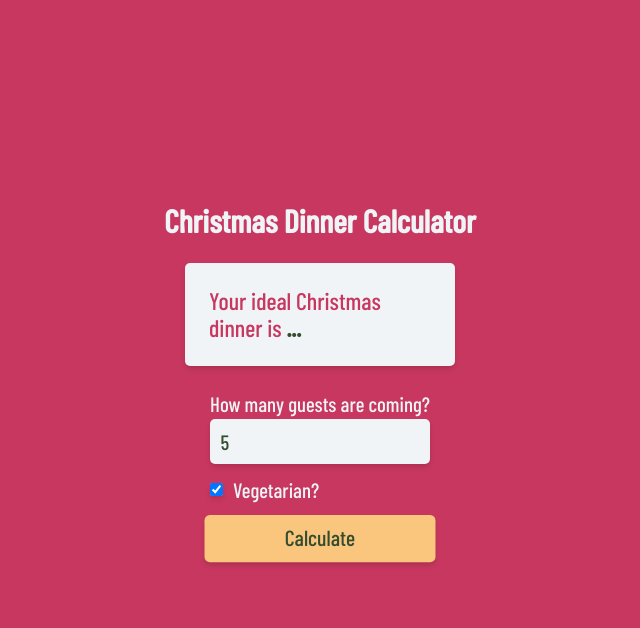
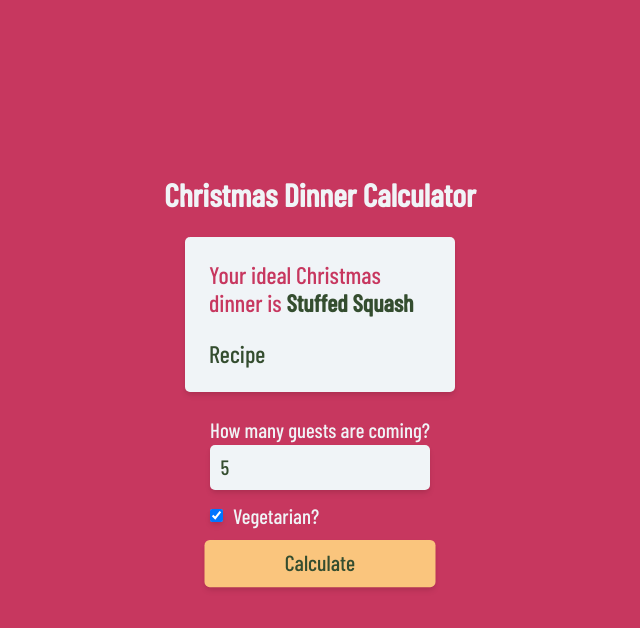
Before and after one commit to kittywizard/javascriptmas, a plain HTML site: page day13/index.html in a window 1280 px wide. Both pictures are taken after typing "5" into the empty fields and a click on the button "Calculate". Shown: the whole page, without its empty margins (320-960 px from the left). Drawn offline with nearby package versions, Linux system fonts and the light colour scheme; a web font is replaced by a local one.

Commit message:
complete !

```diff
--- a/day13/index.css
+++ b/day13/index.css
@@ -96,3 +96,15 @@
       transform: scale(1.05);
       cursor: pointer;
   }
+
+  .recipe-link {
+      margin-top: 1em;
+        text-decoration: none;
+        display: block;
+        color: var(--dark-green);
+  }
+
+  .recipe-link:hover,
+  .recipe-link:active {
+      color: var(--light-green);
+  }
--- a/day13/index.html
+++ b/day13/index.html
@@ -9,7 +9,7 @@
         <p class="result" id="result">Your ideal Christmas dinner is <span id="food">...</span></p>
         <form>
             <label for="name">How many guests are coming?</label>
-            <input id="num-input" type="number" name="guests" min=1 max=20>
+            <input id="num-input" type="number" name="guests" min=1>
             <div class="veggie">
                 <input type="checkbox" id="vegetarian-input" name="vegetarian" checked>
                 <label for="name">Vegetarian?</label>
--- a/day13/index.js
+++ b/day13/index.js
@@ -2,52 +2,57 @@ const btn = document.getElementById("btn")
 let food = document.getElementById("food");
 const input = document.getElementById('num-input');
 const vegInput = document.getElementById('vegetarian-input');
+const result = document.getElementById('result');
 let newDinnerOptions = [];
+
+let a = document.createElement('a');
 
 const dinnerItems = [
     {
         title: "Turkey",
-        recipe: "",
+        recipe: "https://tastesbetterfromscratch.com/easy-no-fuss-thanksgiving-turkey/",
         vegetarian: false,
         feedsMax: 20
     },
 
     {
         title: "Ham",
-        recipe: "",
+        recipe: "https://www.allrecipes.com/recipe/24501/tangy-honey-glazed-ham/",
         vegetarian: false,
         feedsMax: 5
     },
 
     {
         title: "Goose",
-        recipe: "",
+        recipe: "https://www.bbcgoodfood.com/recipes/gordons-christmas-roast-goose",
         vegetarian: false,
         feedsMax: 10
     },
 
     {
-        title: "Tofu",
-        recipe: "",
+        title: "Stuffed Squash",
+        recipe: "https://thefirstmess.com/2015/12/08/stuffed-squash-with-broccoli-rabe-quinoa-recipe/",
         vegetarian: true,
         feedsMax: 5
+    },
+
+    {
+        title: "Veggie Meatloaf",
+        recipe: "https://www.acouplecooks.com/vegetarian-meatloaf/#tasty-recipes-16982",
+        vegetarian: true,
+        feedsMax: 10
+    },
+
+    {
+        title: "Mushroom Pot Pie",
+        recipe: "https://thefirstmess.com/2021/11/17/vegan-mushroom-bourguignon-pot-pie/",
+        vegetarian: true,
+        feedsMax: 20
     }
 ]
-
-// Tasks:
-// - Write the JS to decide the perfect Christmas dinner and render it in the result element. Don't forget to check whether the meal should be vegetarian!
-
-// Dinner suggestions (or choose your own!):
-// Vegetarian: nut roast
-// 4 people or less: turkey
-// 5+ people: goose
-
-// Stretch goals:
-// - Add more dietary options.
-// - Show recipes when the meal has been selected.
-
 //need to get info from form when button clicked
 btn.addEventListener('click', e => {
+    a.textContent = '';
     calculateDinner(input.value, vegInput.checked);
     e.preventDefault();
 });
@@ -57,11 +62,23 @@ function calculateDinner(input, veg) {
     veg ?  newDinnerOptions = dinnerItems.filter(item => item.vegetarian == true) : newDinnerOptions = dinnerItems.filter(item => item.vegetarian == false);
 
     //determine number of people and appropriate meal
+    //this is a MESS .. but it works
+    newDinnerOptions.forEach(option => {
+        if(input <= 5 && option.feedsMax == 5)  displayDinner(option);
+        else if (input > 5 && input <=10 && option.feedsMax == 10)  displayDinner(option);
+        else if(input > 10 && input<=20 && option.feedsMax == 20)  displayDinner(option)
+        else if (input > 20) {
+            food.textContent = 'making someone else cook dinner.';
+        }
+    });
+}
 
-    newDinnerOptions.forEach((option, index) => {
-        // (input >=5) && (newDinnerOptions.feedsMax == 5) ? newDinnerOptions
-    });
+function displayDinner(option) {
+    food.textContent = option.title;
+    a.textContent = 'Recipe';
 
-    //display
+    a.href = option.recipe;
+    a.classList.add('recipe-link');
 
+    result.appendChild(a)
 }
```
